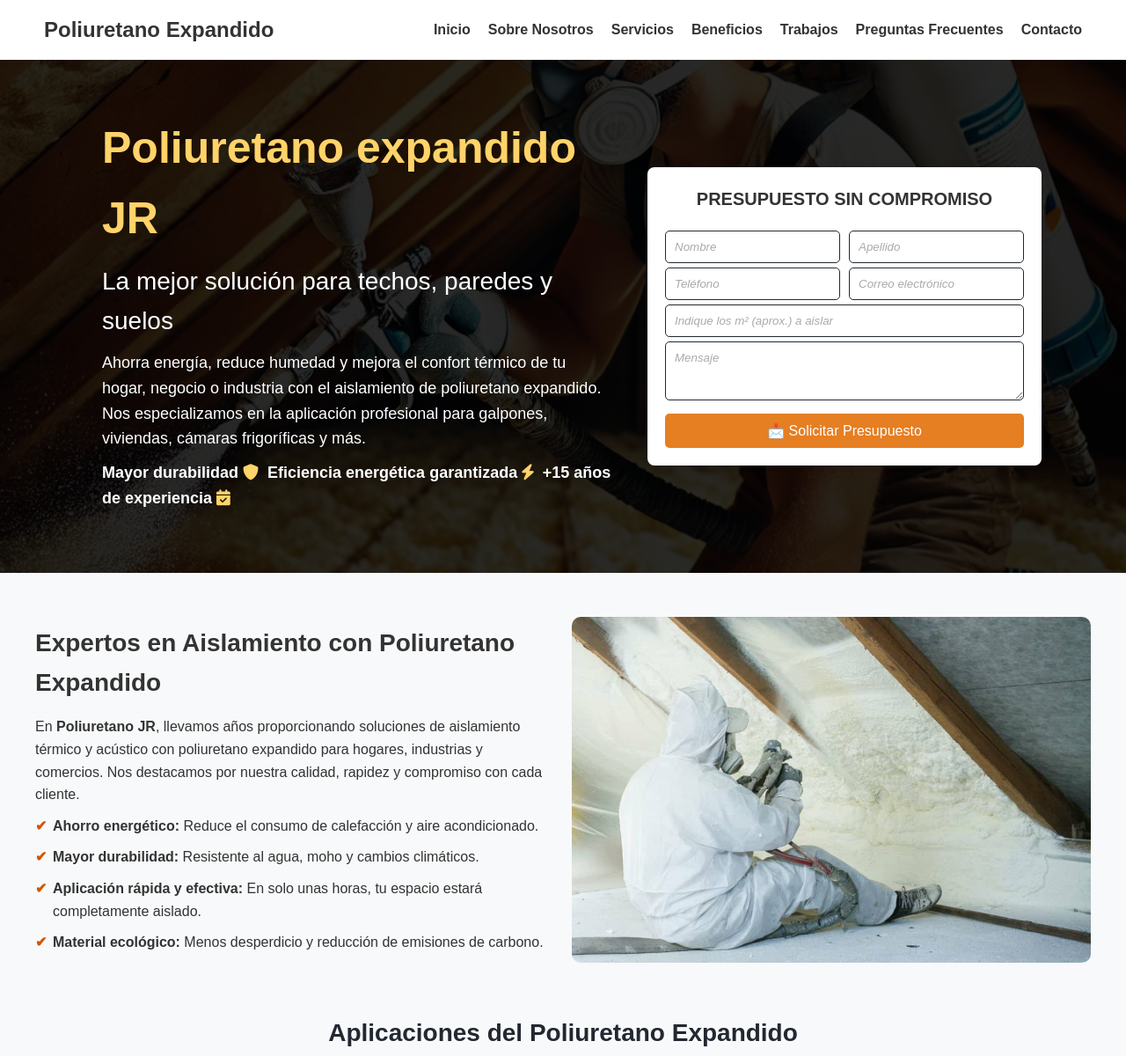
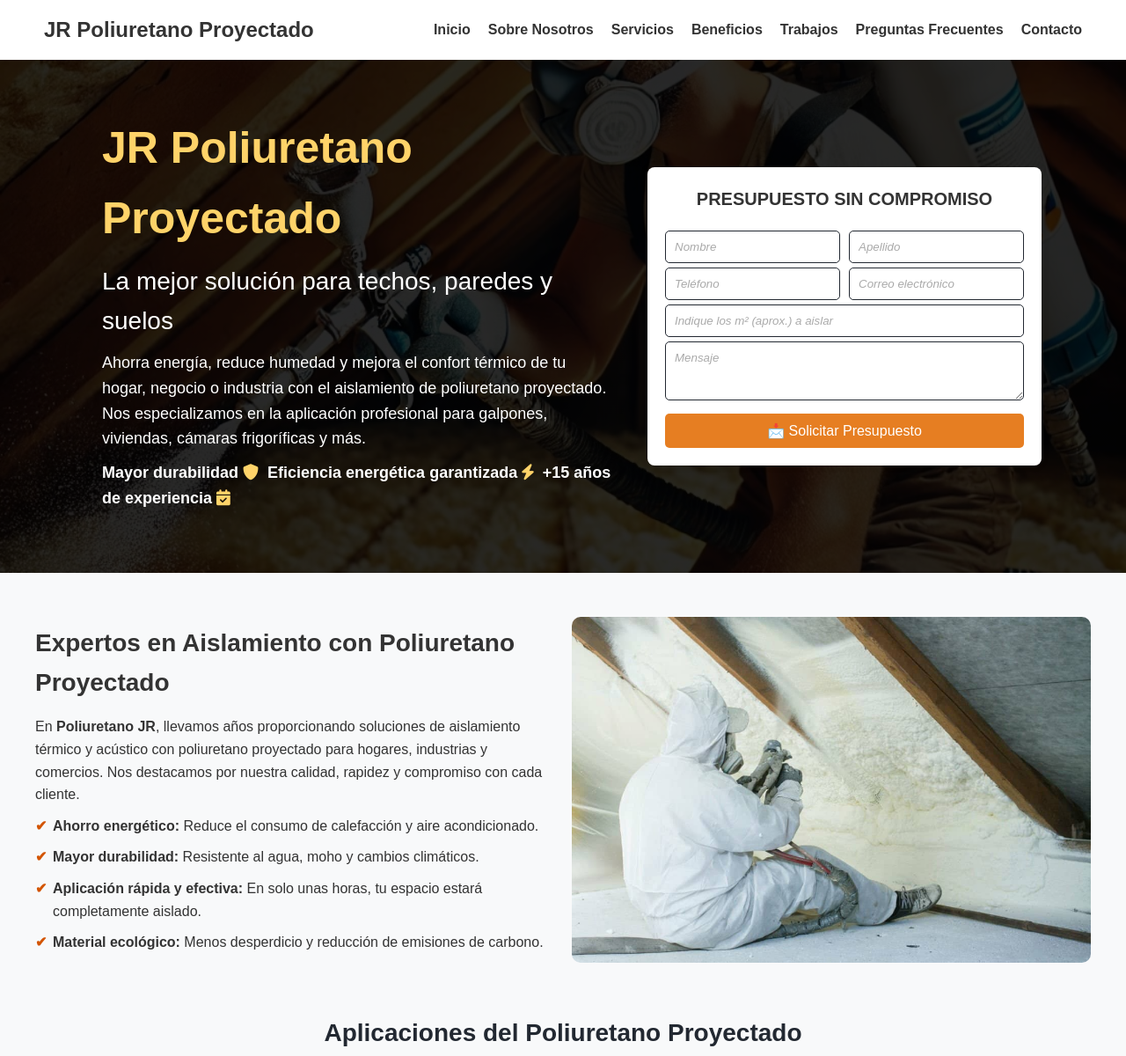
Before and after one commit to Florencia-Barrios/poliuretano-jr, a plain HTML site: page index.html in a window 1280 px wide. Shown: the top 1200 px of the page at 88% size. Drawn offline with Linux system fonts and the light colour scheme.

Commit message:
actualizamos texxto expandido a proyectado

```diff
--- a/index.html
+++ b/index.html
@@ -4,7 +4,7 @@
 <head>
     <meta charset="UTF-8">
     <meta name="viewport" content="width=device-width, initial-scale=1.0">
-    <title>Poliuretano Expandido</title>
+    <title>Poliuretano proyectado</title>
     <link rel="stylesheet" href="css/style.css">
     <link rel="stylesheet" href="https://cdnjs.cloudflare.com/ajax/libs/font-awesome/6.0.0/css/all.min.css">
 
@@ -16,7 +16,7 @@
     <header class="header">
         <div class="contenedor-header">
             <div class="logo">
-                <h1>Poliuretano Expandido</h1>
+                <h1> JR Poliuretano Proyectado</h1>
             </div>
             <div class="menu-toggle">☰</div>
         </div>
@@ -37,12 +37,12 @@
         <!-- Sección Hero -->
         <section class="hero">
             <div class="content">
-                <h1>Poliuretano expandido JR</h1>
+                <h1>JR Poliuretano Proyectado</h1>
                 <h2>La mejor solución para techos, paredes y suelos</h2>
                 <!-- <p>La mejor solución para techos, paredes y suelos</p> -->
                 <p>Ahorra energía, reduce humedad y mejora el confort térmico de tu hogar, negocio o industria con
                     el
-                    aislamiento de poliuretano expandido. Nos especializamos en la aplicación profesional para
+                    aislamiento de poliuretano proyectado. Nos especializamos en la aplicación profesional para
                     galpones,
                     viviendas, cámaras frigoríficas y más.</p>
                 <!-- <p><b>Mayor durabilidad | Eficiencia energética garantizada | +15 años de experiencia</b></p> -->
@@ -99,10 +99,10 @@
             <div class="container">
 
                 <div class="text-content">
-                    <h2>Expertos en Aislamiento con Poliuretano Expandido</h2>
+                    <h2>Expertos en Aislamiento con Poliuretano Proyectado</h2>
                     <p>En <b>Poliuretano JR</b>, llevamos años proporcionando soluciones de aislamiento térmico y
                         acústico con
-                        poliuretano expandido para hogares, industrias y comercios. Nos destacamos por nuestra calidad,
+                        poliuretano proyectado para hogares, industrias y comercios. Nos destacamos por nuestra calidad,
                         rapidez
                         y compromiso con cada cliente.</p>
                     <ul>
@@ -123,7 +123,7 @@
 
         <!-- Sección de Servicios -->
         <section id="servicios" class="section-servicios">
-            <h2>Aplicaciones del Poliuretano Expandido</h2>
+            <h2>Aplicaciones del Poliuretano Proyectado</h2>
             <p>Soluciones a medida para cada necesidad. Descubrí cómo el poliuretano puede hacer tu espacio más
                 eficiente.</p>
 
@@ -214,7 +214,7 @@
 
         <!-- Beneficios -->
         <section id="beneficios" class="section-beneficios">
-            <h2>Beneficios del Poliuretano Expandido</h2>
+            <h2>Beneficios del Poliuretano Proyectado</h2>
             <div class="cards">
                 <div class="card">
                     <h3>Aislamiento térmico</h3>
@@ -240,14 +240,27 @@
         </section>
 
 
+        <section id="trabajos">
+
+            <div class="galaria-grid">
+
+            </div>
+
+
+            <div class="carrusel">
+
+            </div>
+
+        </section>
+
         <!-- Preguntas Frecuentes -->
         <section id="preguntas" class="section-faq">
             <h2>Preguntas Frecuentes</h2>
-            <p>Respondemos las dudas más comunes sobre el poliuretano expandido. Si tenés más consultas, no dudes en
+            <p>Respondemos las dudas más comunes sobre el poliuretano proyectado. Si tenés más consultas, no dudes en
                 contactarnos.</p>
 
             <details>
-                <summary><span class="faq-icon">➕</span> ¿Cuánto tiempo dura el poliuretano expandido?</summary>
+                <summary><span class="faq-icon">➕</span> ¿Cuánto tiempo dura el poliuretano proyectado?</summary>
                 <p>Tiene una vida útil superior a 30 años sin perder sus propiedades de aislamiento térmico y
                     acústico.</p>
             </details>
@@ -264,7 +277,7 @@
             </details>
 
             <details>
-                <summary><span class="faq-icon">💰</span> ¿Cuánto cuesta aislar con poliuretano expandido?</summary>
+                <summary><span class="faq-icon">💰</span> ¿Cuánto cuesta aislar con poliuretano proyectado?</summary>
                 <p>El costo varía según el tamaño del área a aislar y el tipo de aplicación. ¡Solicitá un presupuesto
                     sin compromiso!</p>
             </details>
@@ -307,7 +320,7 @@
 
     <!-- Pie de Página -->
     <footer>
-        <p>&copy; 2025 Poliuretano Expandido JR - Todos los derechos reservados.</p>
+        <p>&copy; 2025 Poliuretano proyectado JR - Todos los derechos reservados.</p>
     </footer>
 
     <script src="js/script.js"></script>
```
